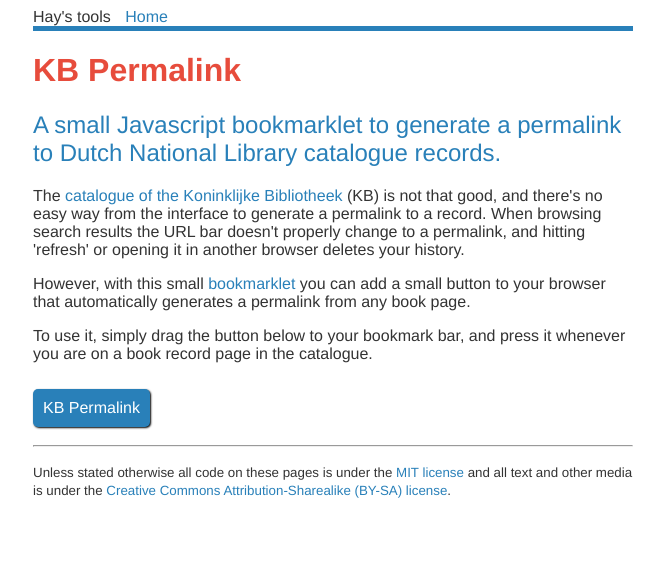
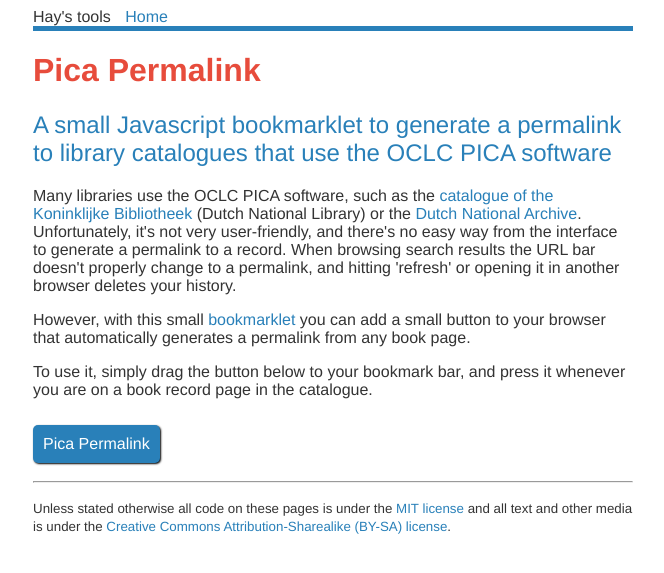
Before and after one commit to hay/wiki-tools, a PHP site: page /git/kbpermalink/ in a window 1280 px wide. Shown: the top 573 px of the page, without its empty margins (307-971 px from the left). Run offline with PHP 8.4, Linux system fonts and the light colour scheme.

Commit message:
KB Permalink now does permalinks to ALL OCLC PICA catalogues

```diff
--- a/public_html/kbpermalink/index.php
+++ b/public_html/kbpermalink/index.php
@@ -2,16 +2,16 @@
     require '../../lib/class-hay.php';
     Hay::header();
 ?>
-        <h1>KB Permalink</h1>
-        <h2>A small Javascript bookmarklet to generate a permalink to <a href="http://www.kb.nl">Dutch National Library</a> catalogue records.</h2>
+        <h1>Pica Permalink</h1>
+        <h2>A small Javascript bookmarklet to generate a permalink to library catalogues that use the <a href="https://en.wikipedia.org/wiki/OCLC_PICA">OCLC PICA</a> software</h2>
 
-        <p>The <a href="http://opc4.kb.nl/">catalogue of the Koninklijke Bibliotheek</a> (KB) is not that good, and there's no easy way from the interface to generate a permalink to a record. When browsing search results the URL bar doesn't properly change to a permalink, and hitting 'refresh' or opening it in another browser deletes your history. </p>
+        <p>Many libraries use the OCLC PICA software, such as the <a href="http://opc4.kb.nl/">catalogue of the Koninklijke Bibliotheek</a> (Dutch National Library) or the <a href="http://bibliotheek.gahetna.nl">Dutch National Archive</a>. Unfortunately, it's not very user-friendly, and there's no easy way from the interface to generate a permalink to a record. When browsing search results the URL bar doesn't properly change to a permalink, and hitting 'refresh' or opening it in another browser deletes your history. </p>
 
         <p>However, with this small <a href="https://en.wikipedia.org/wiki/Bookmarklet">bookmarklet</a> you can add a small button to your browser that automatically generates a permalink from any book page.</p>
 
         <p>To use it, simply drag the button below to your bookmark bar, and press it whenever you are on a book record page in the catalogue.</p>
 
-        <a class="textbutton" href="javascript:var%20s%20%3D%20document.createElement(%27script%27)%3Bs.src%20%3D%20%27http%3A%2F%2Ftools.wmflabs.org%2Fhay%2Fkbpermalink%2Fkbpermalink.js%27%3Bdocument.body.appendChild(s)%3Bvoid(0)%3B">KB Permalink</a>
+        <a class="textbutton" href="javascript:var%20s%20%3D%20document.createElement(%27script%27)%3Bs.src%20%3D%20%27http%3A%2F%2Ftools.wmflabs.org%2Fhay%2Fkbpermalink%2Fkbpermalink.js%27%3Bdocument.body.appendChild(s)%3Bvoid(0)%3B">Pica Permalink</a>
 <?php
     Hay::footer();
 ?>
```
Also changed, not shown: public_html/kbpermalink/kbpermalink.js (+14 -3 lines).
